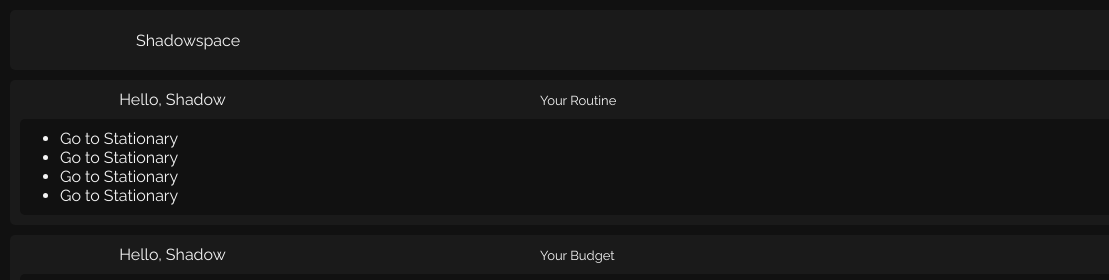
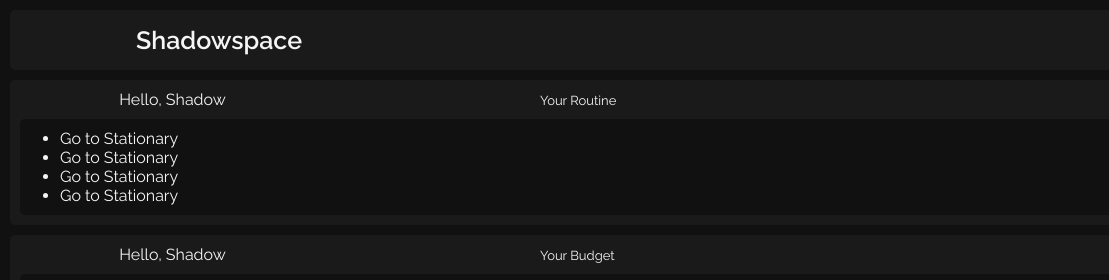
Before and after one commit to iamshadow-in/shadowspace, a plain HTML site: page index.html in a window 1280 px wide. Shown: the top 280 px of the page, 0-1109 px from the left. Drawn offline with Linux system fonts and the light colour scheme.

Commit message:
Updated size of the header name

```diff
--- a/style.css
+++ b/style.css
@@ -30,6 +30,11 @@ header {
     display: flex;
     align-items: center;
     justify-content: space-between;
+}
+
+.companyName {
+    font-size: 25px;
+    font-weight: 600;
 }
 
 .profile img {
```
